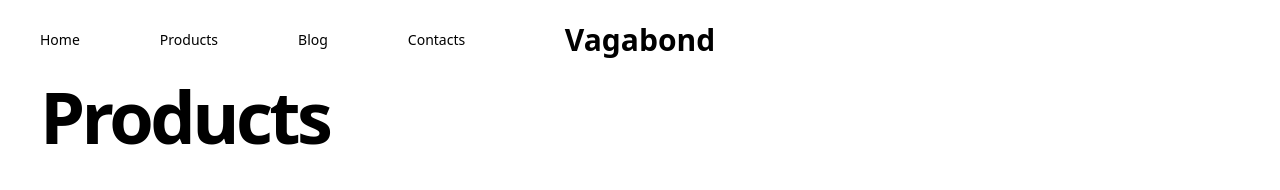
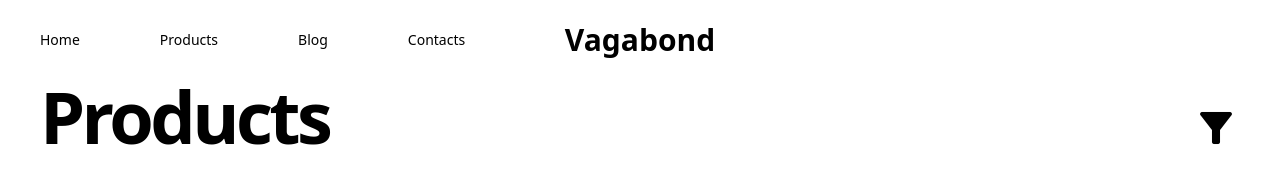
Before and after one commit to TulioDR/vagabond, a Next.js app: page /products in a window 1280 px wide. Shown: the top 190 px of the page. Built offline with nearby package versions, Linux system fonts and the light colour scheme.

Commit message:
Create Filter Button

```diff
--- /dev/null
+++ b/src/components/Products/Filter.tsx/index.tsx
@@ -0,0 +1,3 @@
+export default function Filter() {
+   return <div>Filter</div>;
+}
--- /dev/null
+++ b/src/models/ProductModel.ts
@@ -0,0 +1,5 @@
+export default interface ProductModel {
+   name: string;
+   price: number;
+   description: string;
+}
--- a/src/pages/products.tsx
+++ b/src/pages/products.tsx
@@ -4,7 +4,12 @@ import Subtitle from "@/components/Subtitle";
 export default function Products() {
    return (
       <div className="pt-20 px-10 bg-white text-black">
-         <Subtitle>Products</Subtitle>
+         <div className="flex items-end justify-between">
+            <Subtitle>Products</Subtitle>
+            <button className="grid place-content-center aspect-square">
+               <span className="material-icons !text-5xl">filter_alt</span>
+            </button>
+         </div>
          <div className="grid grid-cols-3 gap-10 mt-10">
             <Card name="Product Name" />
             <Card name="Product Name long long long" />
```
Also changed, not shown: src/components/Products/index.tsx (deleted).
